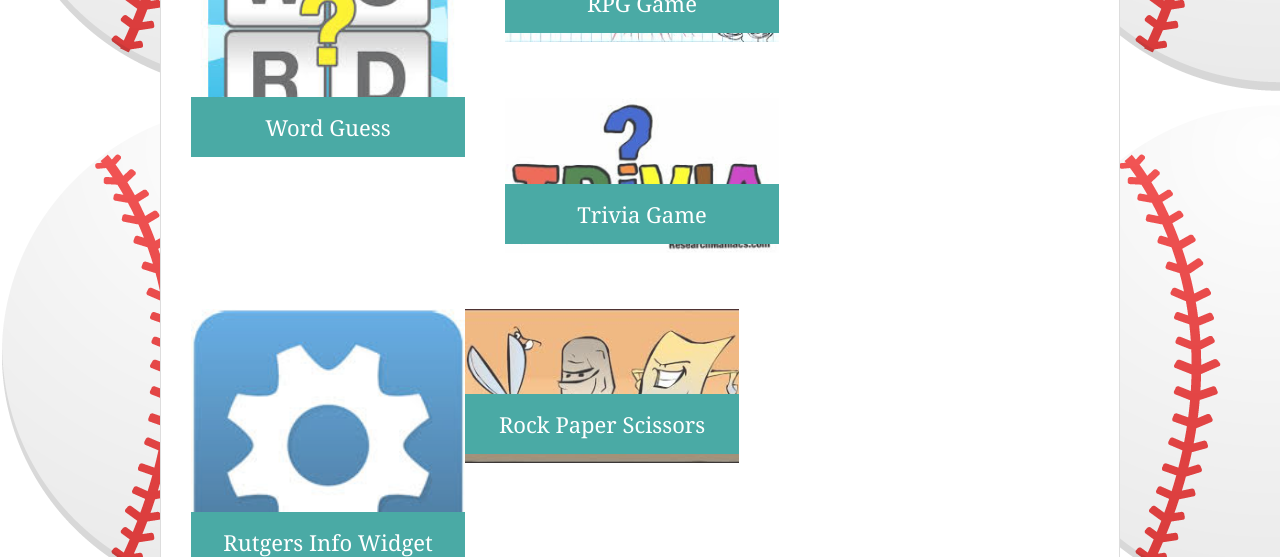
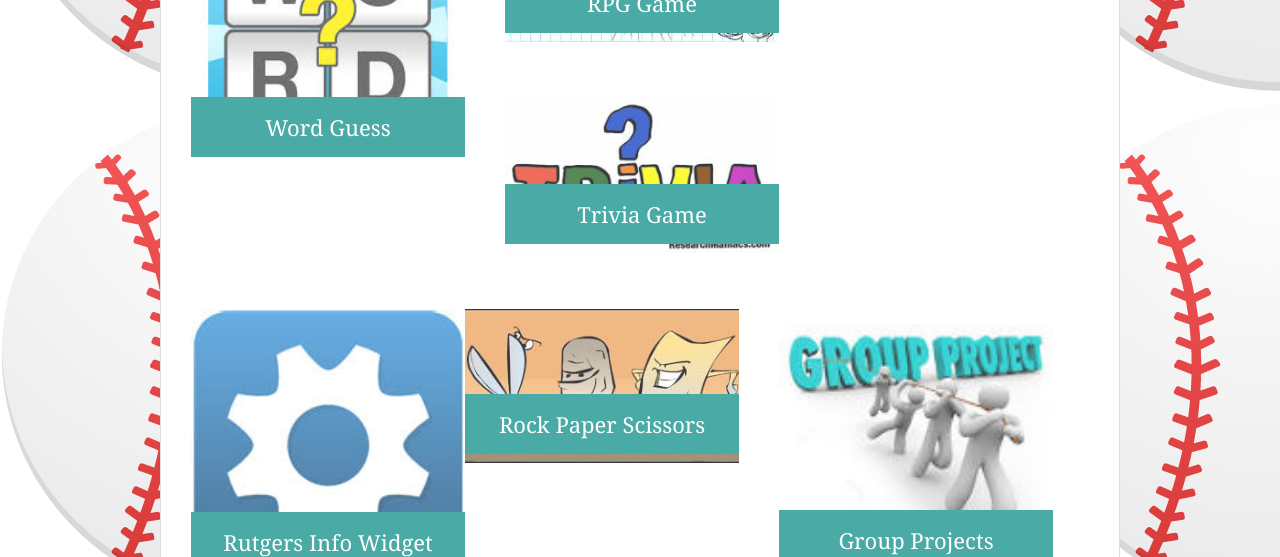
Before and after one commit to DerekMaloney10/Basic-Portfolio, a plain HTML site: page portfolio.html in a window 1280 px wide. Shown: the part 414-971 px from the top of the page. Drawn offline with Linux system fonts and the light colour scheme.

Commit message:
added group project

```diff
--- a/portfolio.html
+++ b/portfolio.html
@@ -49,6 +49,13 @@
 
             <h3>Rock Paper Scissors</h3>
        </div>
+       <div class="work">
+            <a href="https://kgdowney.github.io/GROUP-PROJECT/"><img src="assets/images/Group.jpg" alt="Group Project 1"> </a>
+
+
+
+           <h3>Group Projects</h3>
+       </div>
         </section>
     </div>
 
```
Also changed, not shown: assets/images/Group.jpg (added).
